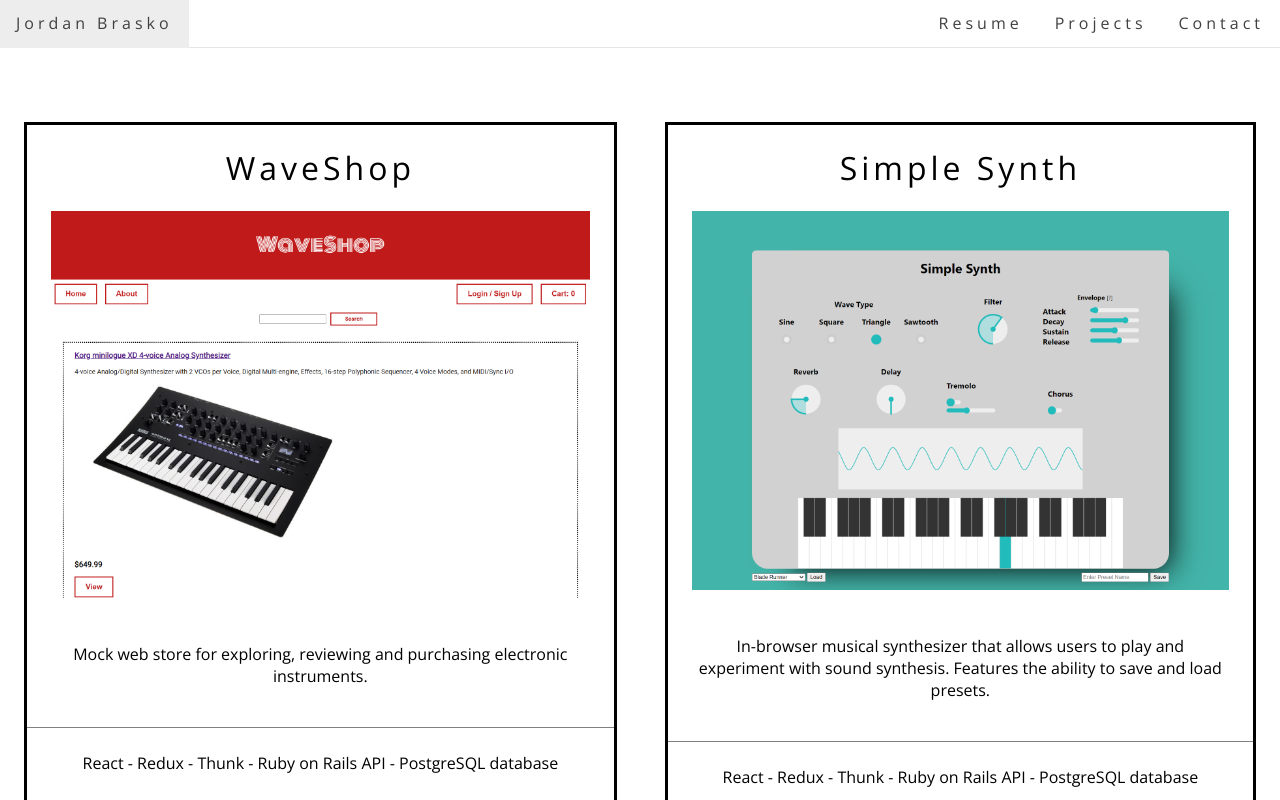
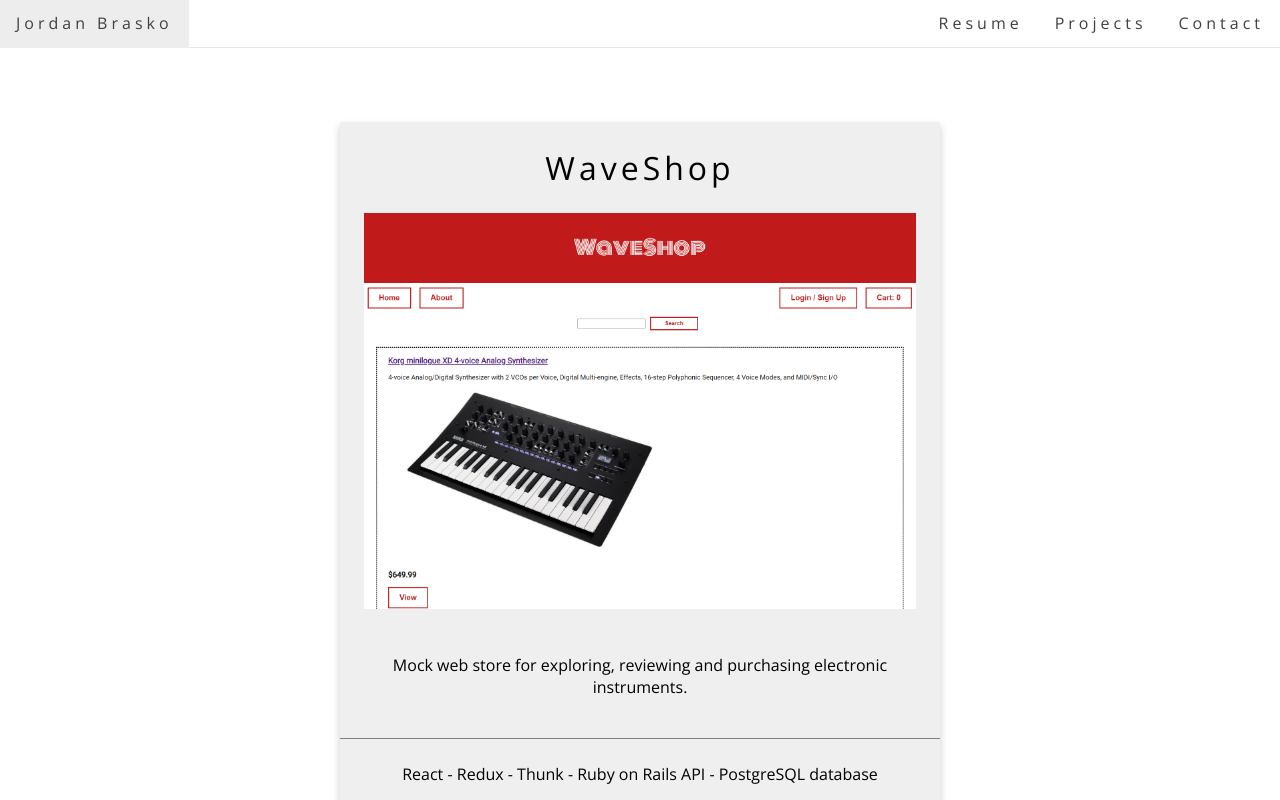
Before and after one commit to jbrasko2/jordan-brasko-portfolio, a React (Create React App) app: page /#/projects in a window 1280 px wide. Shown: the top 800 px of the page. Built offline with nearby package versions, Linux system fonts and the light colour scheme.

Commit message:
remove projects flex, add github link

```diff
--- a/src/components/ProjectCard.js
+++ b/src/components/ProjectCard.js
@@ -1,19 +1,19 @@
 import React from 'react'
 import styled from 'styled-components/macro'
 import { Link } from 'react-router-dom'
+import gitLogo from '../images/GitHub-Mark-64px.png'
 
 const ProjectCard = props => {
     const { id, name, desc, tools, url, github, image } = props
     return (
         <Wrapper>
-            <Link to={url}>
-                <CardWrapper>
-                    <Title>{name}</Title>
-                    <ProjectImage src={image} />
-                </CardWrapper>
-            </Link>
-            <Description>{desc}</Description>
-            <Tools>{tools}</Tools>
+            <a href={url}>
+                <Title>{name}</Title>
+                <ProjectImage src={image} />
+                <Description>{desc}</Description>
+                <Tools>{tools}</Tools>
+            </a>
+            <a href={github}><GitHubLogo src={gitLogo}></GitHubLogo></a>
         </Wrapper>
     )
 }
@@ -22,8 +22,13 @@ const Wrapper = styled.div`
     display: inline-block;
     max-width: 600px;
     margin: 24px;
-    border: 3px solid black;
-    overflow: auto;
+    background-color: #efefef;
+    box-shadow: 0px 4px 8px 0px rgba(0,0,0,0.2);
+    transition: 0.3s;
+
+    &:hover {
+        box-shadow: 4px 8px 16px 4px rgba(0,0,0,0.2);
+    }
 
     a {
         text-decoration: none;
@@ -31,10 +36,9 @@ const Wrapper = styled.div`
     }
 `
 
-const CardWrapper = styled.div`
-`
-
 const Title = styled.h1`
+    margin: 0;
+    padding: 24px 0;
     text-align: center;
     letter-spacing: 0.25rem;
     font-weight: 300;
@@ -56,4 +60,8 @@ const Tools = styled.p`
     border-top: 1px solid grey;
 `
 
+const GitHubLogo = styled.img`
+        padding-bottom: 24px;
+`
+
 export default ProjectCard
--- a/src/containers/Projects.js
+++ b/src/containers/Projects.js
@@ -39,13 +39,8 @@ class Projects extends Component {
 }
 
 const Wrapper = styled.div`
-    display: flex;
-    justify-content: center;
     padding: 50px 0;
-
-    @media (max-width: 740px) {
-        flex-direction: column;
-    }
+    text-align: center;
 `
 
 export default Projects
--- a/src/index.css
+++ b/src/index.css
@@ -2,3 +2,8 @@ body {
   margin: 0;
   font-family: 'Open Sans', sans-serf;
 }
+
+html, body {
+  max-width: 100%;
+  overflow-x: hidden;
+}
```
Also changed, not shown: src/images/GitHub-Mark-64px.png (added).
